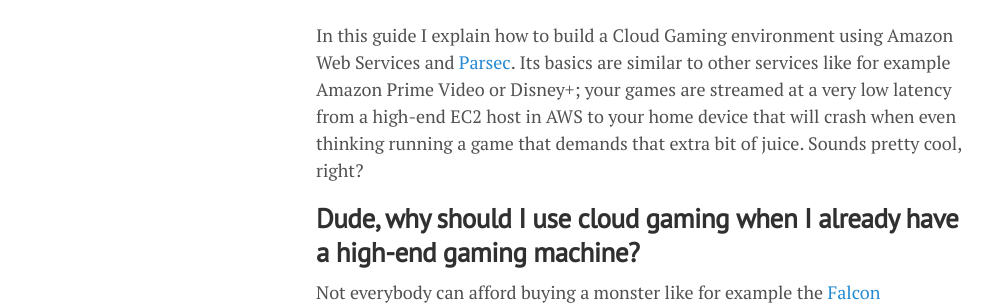
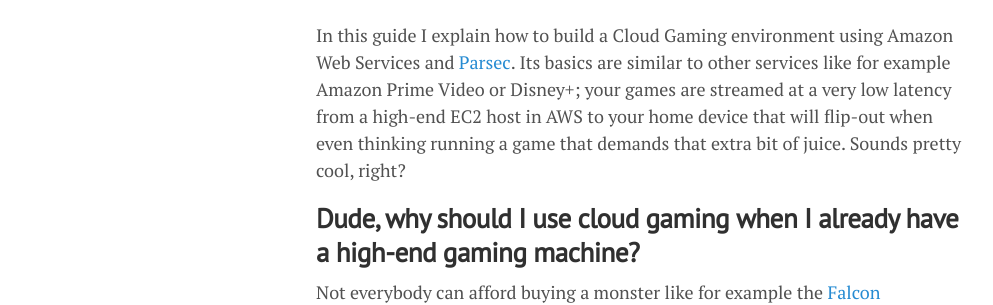
Before and after one commit to lgeurts/lgeurts.github.io, a Jekyll site: the page built from _posts/2021-11-02-aws-high-performance-cloud-gaming.md, in a window 1280 px wide and 900 px high. Shown: the part 232-537 px from the top of the window, without its empty margins (0-993 px from the left). Built offline with Jekyll 4.4.1, drawn with Linux system fonts in a browser that asks for light colours; nearby versions of some CDN libraries; comment, search, counter and statistics services are not loaded.

Commit message:
Update 2021-11-02-aws-high-performance-cloud-gaming.md

```diff
--- a/_posts/2021-11-02-aws-high-performance-cloud-gaming.md
+++ b/_posts/2021-11-02-aws-high-performance-cloud-gaming.md
@@ -9,7 +9,7 @@
 
 ---
 
-In this guide I explain how to build a Cloud Gaming environment using Amazon Web Services and [Parsec](https://parsec.app/). Its basics are similar to other services like for example Amazon Prime Video or Disney+; your games are streamed at a very low latency from a high-end EC2 host in AWS to your home device that will crash when even thinking running a game that demands that extra bit of juice. Sounds pretty cool, right?
+In this guide I explain how to build a Cloud Gaming environment using Amazon Web Services and [Parsec](https://parsec.app/). Its basics are similar to other services like for example Amazon Prime Video or Disney+; your games are streamed at a very low latency from a high-end EC2 host in AWS to your home device that will flip-out when even thinking running a game that demands that extra bit of juice. Sounds pretty cool, right?
 
 ## **Dude, why should I use cloud gaming when I already have a high-end gaming machine?**
 
```
